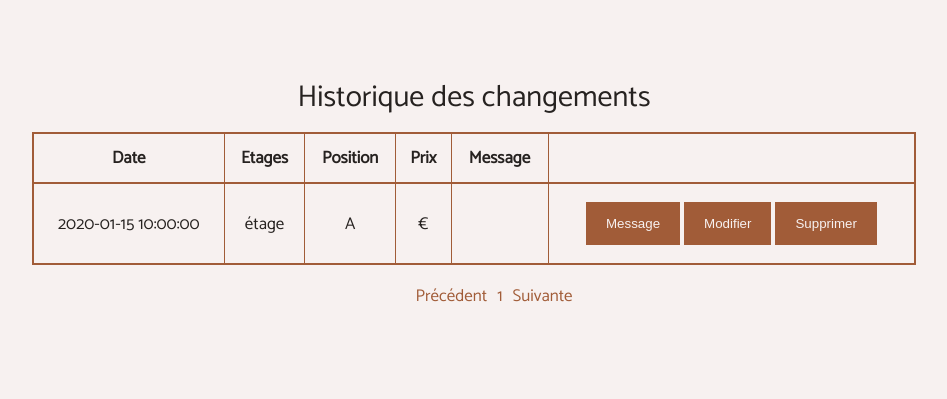
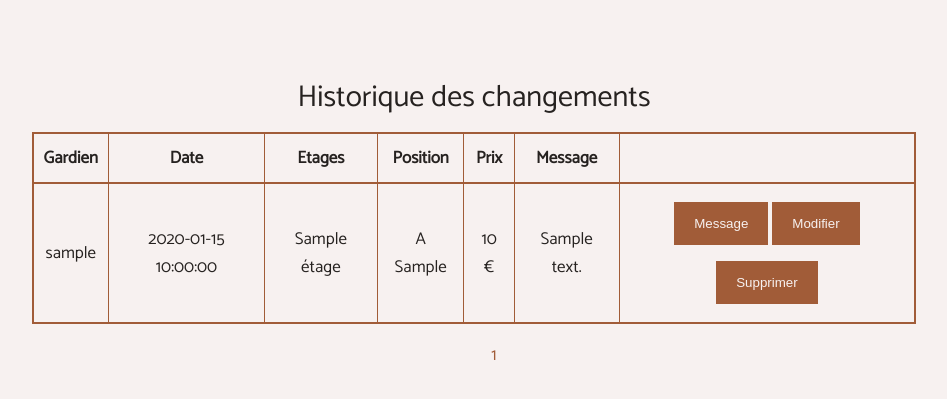
Before and after one commit to Cocci38/Projet_Ampoule, a PHP site: page /dashboard.php?page=1/ in a window 1280 px wide. Shown: the part 168-567 px from the top of the page, without its empty margins (166-1113 px from the left). Run offline with PHP 8.4, Linux system fonts and the light colour scheme; the visitor is signed in with stand-in values (Sample User, id 1); tables that the repository leaves empty or names only in its code hold one stand-in row (values such as "Sample post"); some libraries are stand-ins or nearby versions.

Commit message:
affichage du gardien et pagination améliorée

```diff
--- a/crud/selection.php
+++ b/crud/selection.php
@@ -25,6 +25,7 @@
 // Faire la requête sql en utilisant l'instruction LIMIT
 $select = $conn->prepare("SELECT * FROM ampoule
 LEFT JOIN messages ON ampoule.message_id=messages.id_message
+LEFT JOIN users ON ampoule.user_id=users.id_user
 -- WHERE ampoule.id=:id
 ORDER BY created_at DESC LIMIT :premier, :parpage;");
 
--- a/dashboard.php
+++ b/dashboard.php
@@ -34,6 +34,7 @@
             <caption>Historique des changements</caption>
             <thead>
                 <tr>
+                    <th>Gardien</th>
                     <th>Date</th>
                     <th>Etages</th>
                     <th>Position</th>
@@ -44,6 +45,7 @@
             <?php  foreach ($result as $key => $value) { ?>
             <tbody>
                 <tr>
+                    <td><?= $result[$key]['username'] ?></td>
                     <td><?= $result[$key]['created_at'] ?></td>
                     <?php if ($result[$key]['etage'] == 'rdc'){  ?>
                     <td><?= $result[$key]['etage'] ?></td>
@@ -89,40 +91,27 @@
         </table>
     </div>
             <!--p class="toast" id="toast">L'entrée a bien été supprimée</p-->
-
     <nav>
         <ul class="pagination">
-            <!-- Lien vers la page précédente (désactivé si on se trouve sur la 1ère page) -->
-            <?php if ($currentPage  >1) : ?>
-                <li class="page-item <?= ($currentPage == 1) ? "disabled" : "" ?>">
-                <a href="./dashboard.php?page=<?= $currentPage - 1 ?>" class="page-link">Précédent</a>
-            </li>
-            <?php else : ?>
-                <li class="page-item <?= ($currentPage == 1) ? "disabled" : "" ?>">
-                <a href="./dashboard.php?page=<?= $currentPage?>" class="page-link">Précédent</a>
-            </li>
+<!-- Lien vers la page précédente (désactivé si on se trouve sur la 1ère page) -->
+            <?php if ($currentPage  > 1) : ?>
+                <li><a href="./dashboard.php?page=<?= $currentPage - 1 ?>" class="page-item" >Précédent</a></li>
             <?php endif ?>
 
+<!-- Lien vers chacune des pages (activé si on se trouve sur la page correspondante) -->
             <?php for($page = 1;  $page <= $pages;  $page++): ?>
-            <!-- Lien vers chacune des pages (activé si on se trouve sur la page correspondante) -->
-                <li class="page-item <?= ($currentPage == $page) ? "active" : "" ?>">
-                    <a href="./dashboard.php?page=<?= $page ?>" class="page-link"><?= $page ?></a>
+                <li <?= ($currentPage == $page) ? "active" : "" ?>>
+                    <a href="./dashboard.php?page=<?= $page ?>/" class="page-nombre" ><?= $page ?></a>
                 </li>
             <?php endfor ?>
 
-            <!-- Lien vers la page suivante (désactivé si on se trouve sur la dernière page) -->
-            <?php
-            if ($currentPage <= $pages -1) : ?>
-            <li class="page-item <?= ($currentPage == $pages) ? "disabled" : "" ?>">
-                <a href="./dashboard.php?page=<?= $currentPage + 1 ?>" class="page-link">Suivante</a>
-            </li>
-            <?php else : ?>
-                <li class="page-item <?= ($currentPage == $pages) ? "disabled" : "" ?>">
-                <a href="./dashboard.php?page=<?= $currentPage ?>" class="page-link">Suivante</a>
-            </li>
+<!-- Lien vers la page suivante (désactivé si on se trouve sur la dernière page) -->
+            <?php if ($currentPage < $pages) : ?>
+                <li><a href="./dashboard.php?page=<?= $currentPage + 1 ?>"  class="page-item">Suivant</a></li>
             <?php endif ?>
         </ul>
     </nav>
+
     <!-- <script src="http://code.jquery.com/jquery-2.0.3.min.js" ></script>
     <script src="http://cdnjs.cloudflare.com/ajax/libs/toastr.js/latest/js/toastr.min.js"></script>
     <script type="text/javascript" src="https://cdn.jsdelivr.net/npm/toastify-js"></script>
--- a/message/message.php
+++ b/message/message.php
@@ -8,7 +8,7 @@
 if(isset($envoyer)&& !empty(trim($recherche))){
 $sql4 = $conn->prepare('SELECT created_at, message, date, username FROM messages
 JOIN ampoule ON messages.id_message = ampoule.message_id
-JOIN users ON messages.user_id = users.id
+JOIN users ON messages.user_id = users.id_user
 WHERE MATCH (message) AGAINST ( ' . $recherche . ' )');
 $sql4->execute();
 $resultat3 =$sql4->fetchAll(PDO::FETCH_ASSOC);
--- a/users/login.php
+++ b/users/login.php
@@ -26,7 +26,7 @@
                     if(password_verify($password, $passwordHash)){
                         echo 'valide';
                         $_SESSION['users'] = $resultat['username'];
-                        $_SESSION['user_id'] = $resultat['id'];
+                        $_SESSION['user_id'] = $resultat['id_user'];
                         header('location: ../dashboard.php');
                     }else{
                     header('location: ../login.utilisateur.php?login_err=password');
```
